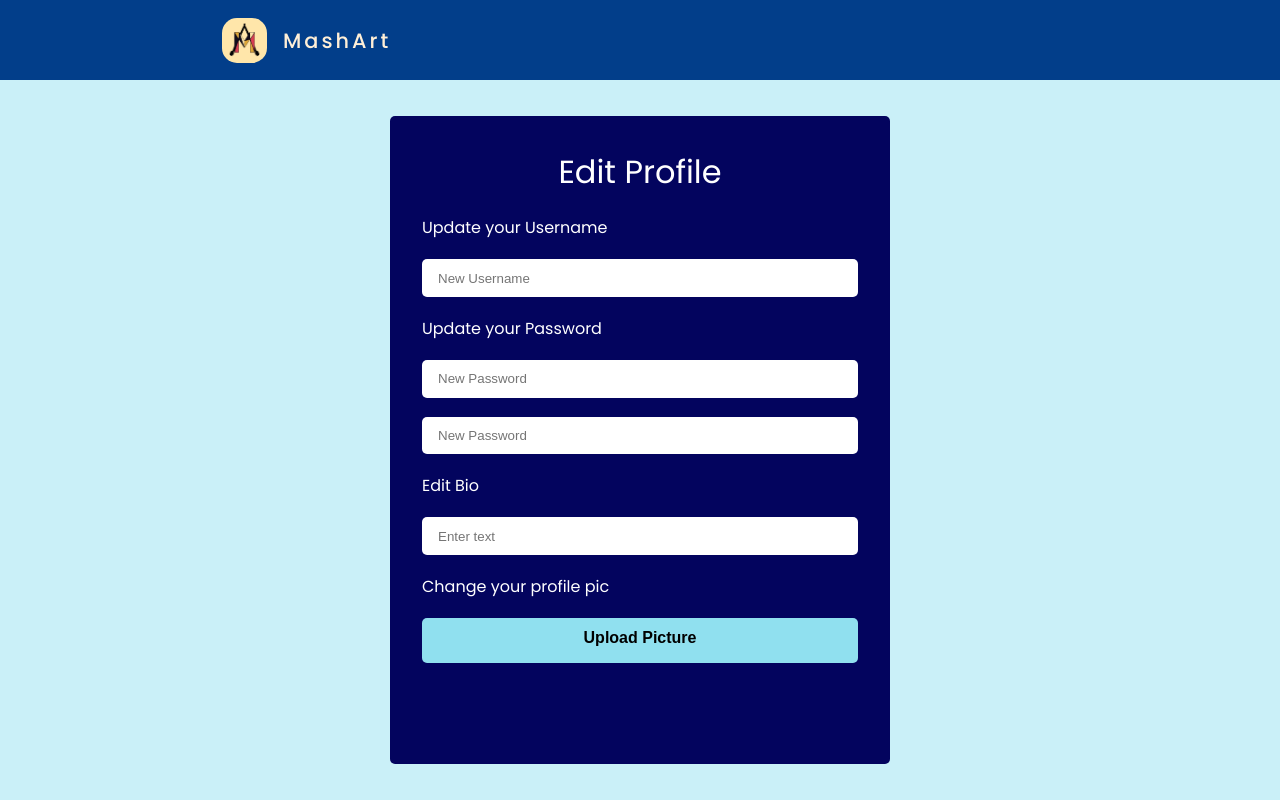
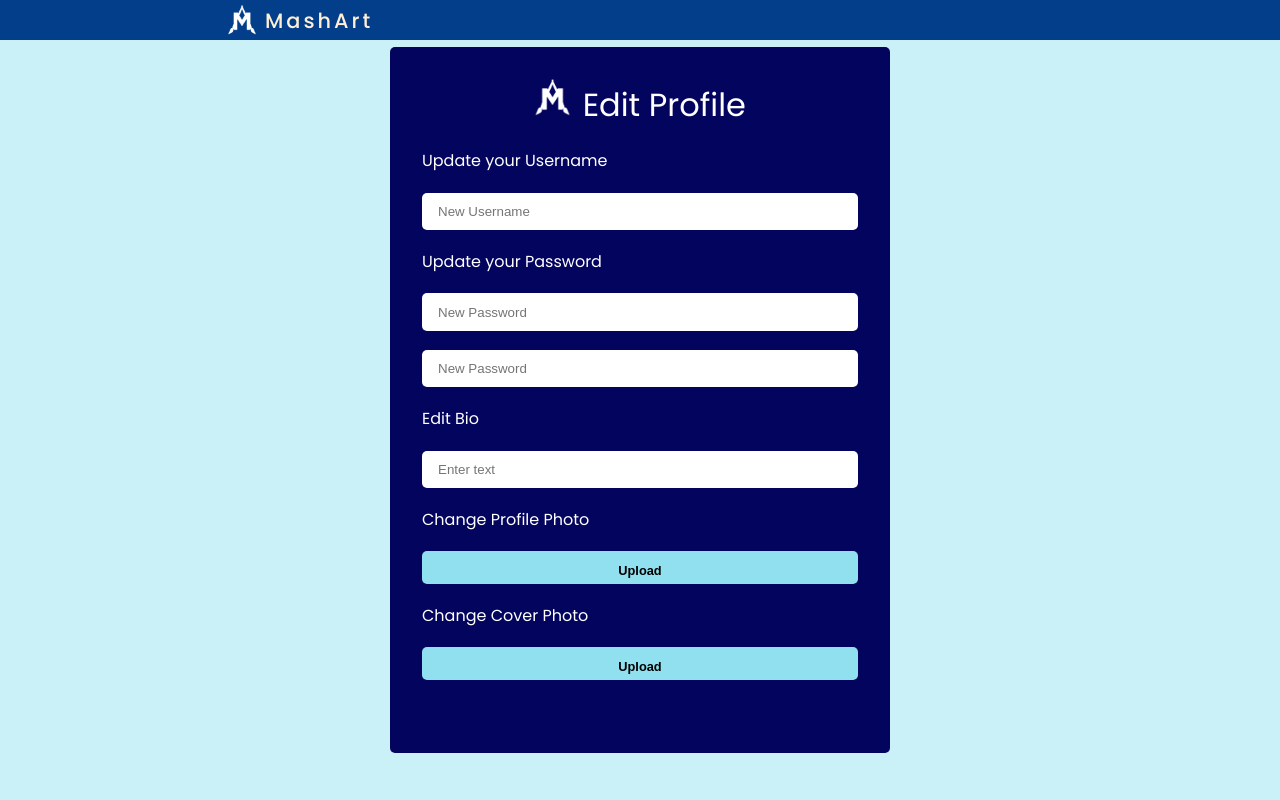
Before and after one commit to HARALARK/MashArt, a React (Create React App) app in the folder mashart/frontend/: page /edit-profile in a window 1280 px wide. Built offline with nearby package versions, Linux system fonts and the light colour scheme; a web font is replaced by a local one.

Commit message:
Adjusted footer and header height, changed logo, made changes to edit profile

```diff
--- a/mashart/frontend/src/components/Footer.js
+++ b/mashart/frontend/src/components/Footer.js
@@ -66,7 +66,7 @@ const Container = styled.footer`
   bottom: 0;
   left: 0;
   background-color: var(--secondary);
-  height: 80px;
+  height: 40px;
 `
 
 const TabMenu = styled.ul`
--- a/mashart/frontend/src/components/Header.js
+++ b/mashart/frontend/src/components/Header.js
@@ -38,7 +38,7 @@ const Header = () => {
         <SubContainer>
           <Link to="/" style={{ textDecoration: "none" }}>
             <Logo>
-              <LogoImage src="/images/logo/logo.png" alt="logo" />
+              <LogoImage src="/images/logo/watermark.png" alt="logo" />
               <LogoTxt>MashArt</LogoTxt>
             </Logo>
           </Link>
@@ -107,7 +107,7 @@ const Container = styled.div`
   top: 0;
   left: 0;
   background-color: var(--secondary);
-  height: 80px;
+  height: 40px;
   display: ${(props) => props.userLoggedIn};
   justify-content: center;
   align-items: center;
@@ -135,12 +135,11 @@ const Logo = styled.div`
 `
 
 const LogoImage = styled.img`
-  height: 45px;
-  width: 45px;
-  background-color: #ffe6aa;
-  border-radius: 15px;
+  height: 40px;
+  width: 40px;
+  border-radius: 5px;
   padding: 5px;
-  margin-right: 16px;
+  margin-right: 3px;
 `
 
 const LogoTxt = styled.p`
--- a/mashart/frontend/src/screens/EditProfileScreen.js
+++ b/mashart/frontend/src/screens/EditProfileScreen.js
@@ -2,6 +2,7 @@ import React from 'react';
 import styled from "styled-components"
 import device from "../screen_sizes/devices"
 import { Input } from "../components/styled-components/Input";
+
 
 const EditProfileScreen = () => {
 
@@ -10,8 +11,7 @@ const EditProfileScreen = () => {
     <Hero>
         <Container>
             <Form>
-                <p1 className="heading">Edit Profile</p1>
-
+                <p1 className="heading"><WatermarkImage src="/images/logo/watermark.png"alt="logo"/> Edit Profile </p1>
                 <p className="subheading"> Update your Username </p>
                 <Input
                             type="text"
@@ -36,9 +36,10 @@ const EditProfileScreen = () => {
                             required
                         />
 
-                <p className = "subheading"> Change your profile pic</p>
-
-                <SubmitButton type = "button" value="Upload Picture"  />
+                <p className = "subheading"> Change Profile Photo</p>
+                <SubmitButton type = "button" value="Upload"  />
+                <p className = "subheading"> Change Cover Photo</p>
+                <SubmitButton type = "button" value="Upload"  />
             </Form>
         </Container>
     </Hero>
@@ -90,7 +91,7 @@ const Form = styled.form`
 
   // TODO: adjust h and w for different sizes
   width: 500px;
-  height: 90%;
+  height: 98%;
   display: flex;
   flex-direction: column;
   gap: 1.2rem;
@@ -102,8 +103,8 @@ const SubmitButton = styled(Input)`
   color: var(--dark);
   font-weight: 600;
   margin: 0rem 0 0rem;
-  font-size: 1rem;
-  padding-bottom: 1rem;
+  font-size: 0.8rem;
+  padding-bottom: 0.4rem;
   cursor: pointer;
 
   &:hover {
@@ -111,4 +112,26 @@ const SubmitButton = styled(Input)`
   }
 `
 
+const Watermark = styled.div`
+  display: flex;
+  justify-content: flex-start;
+  align-items: center;
+  text-decoration: none;
+`
+const WatermarkImage = styled.img`
+  height: 37px;
+  width: 37px;
+  border-radius: 0px;
+  padding: px;
+  margin-right: 3px;
+`
+
+const WatermarkTxt = styled.p`
+  letter-spacing: 3px;
+  font-size: 1.3rem;
+  font-weight: 500;
+  color: #ffefd7;
+`
+
+
 export default EditProfileScreen;
```
Also changed, not shown: mashart/frontend/public/images/logo/watermark.png (added).
